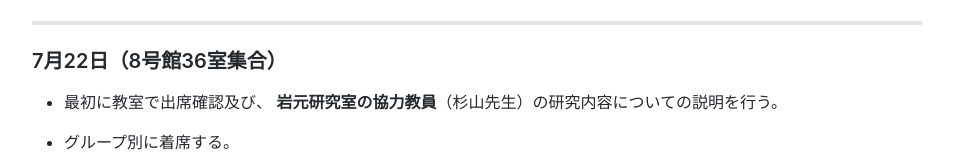
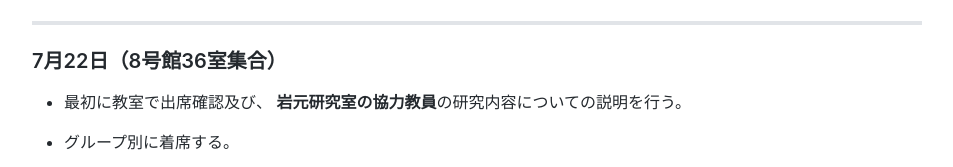
Before and after one commit to kaz-takahashi-jp/Labvisit, a plain HTML site: page index.html in a window 1280 px wide. Shown: the part 1258-1425 px from the top of the page, without its empty margins (163-1116 px from the left). Drawn offline with Linux system fonts and the light colour scheme.

Commit message:
Add files via upload

```diff
--- a/index.html
+++ b/index.html
@@ -1367,7 +1367,7 @@ pre[class*="language-"] {
 <hr>
 <h3 class="atx" id="7月22日（8号館36室集合）">7月22日（8号館36室集合）</h3>
 <ul>
-<li><p>最初に教室で出席確認及び、 <strong>岩元研究室の協力教員</strong>（杉山先生）の研究内容についての説明を行う。</p>
+<li><p>最初に教室で出席確認及び、 <strong>岩元研究室の協力教員</strong>の研究内容についての説明を行う。</p>
 </li>
 <li><p>グループ別に着席する。</p>
 </li>
```
